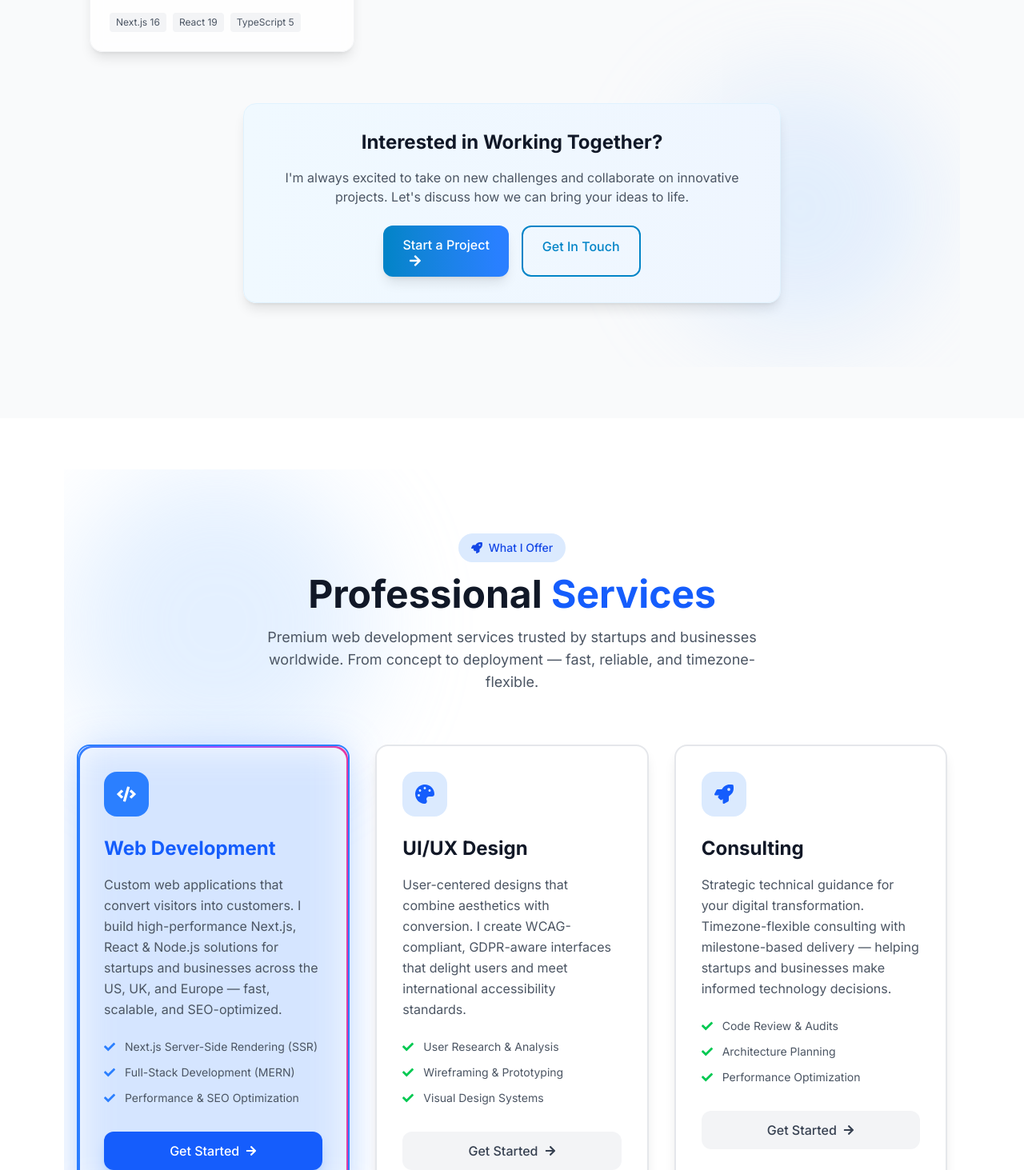
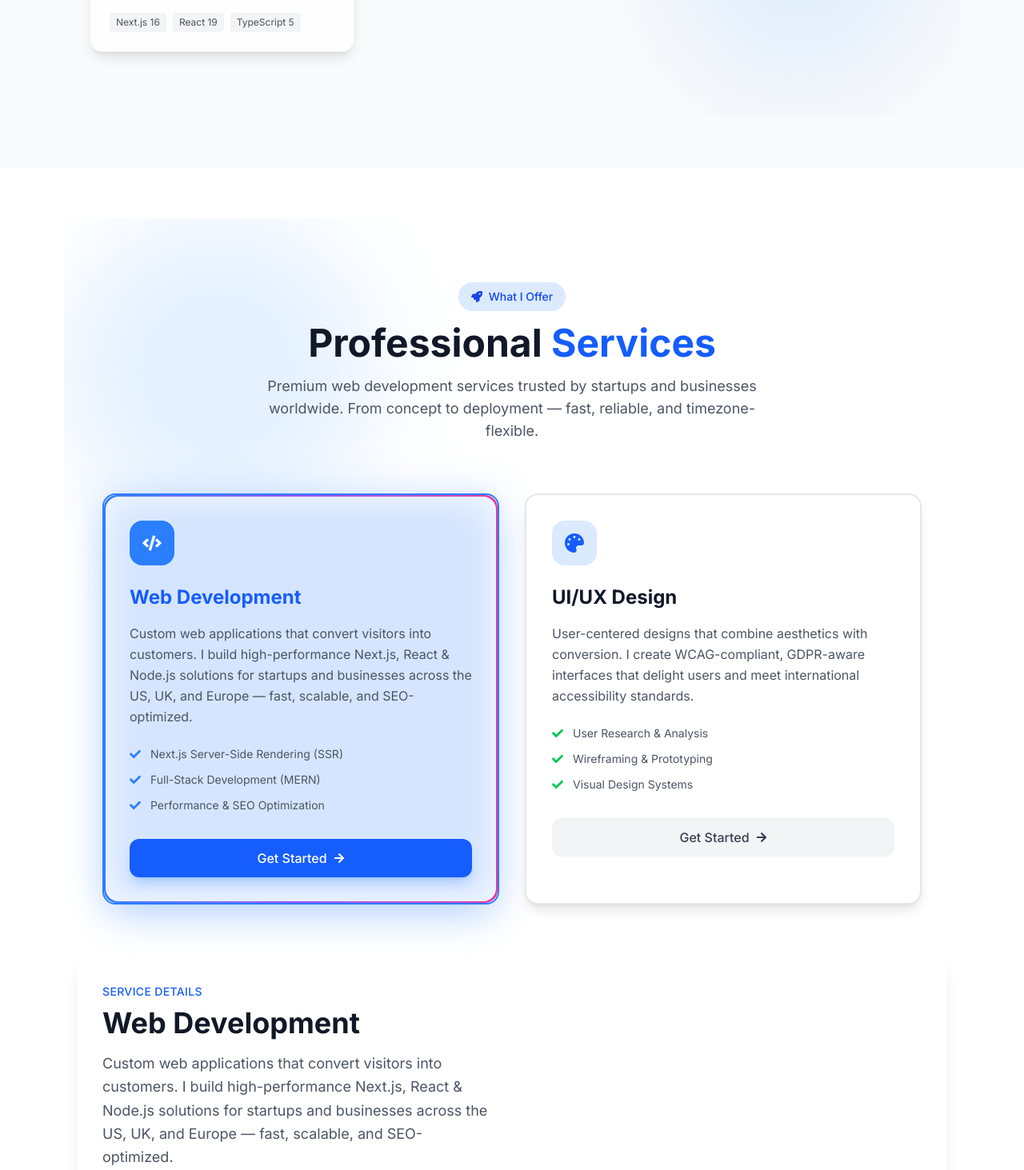
Before and after one commit to pubudutharanga/pubudu-portfolio, a React (Vite) app: page / in a window 1280 px wide. Shown: the part 3627-5090 px from the top of the page at 80% size. Built offline with nearby package versions, Linux system fonts and the light colour scheme.

Commit message:
feat: implement portfolio and services sections with project filtering and structured SEO data

```diff
--- a/src/components/SeoMeta.jsx
+++ b/src/components/SeoMeta.jsx
@@ -125,13 +125,6 @@ const SeoMeta = ({
                         "@type": "Service",
                         "name": "UI/UX Design"
                     }
-                },
-                {
-                    "@type": "Offer",
-                    "itemOffered": {
-                        "@type": "Service",
-                        "name": "Technical Consulting"
-                    }
                 }
             ]
         },
@@ -201,22 +194,6 @@ const SeoMeta = ({
                 { "@type": "Country", "name": "United States" },
                 { "@type": "Country", "name": "United Kingdom" },
                 { "@type": "Country", "name": "Germany" }
-            ]
-        },
-        {
-            "@context": "https://schema.org",
-            "@type": "Service",
-            "@id": `${siteUrl}/#service-consulting`,
-            "serviceType": "Technical Consulting",
-            "name": "Web Development Consulting",
-            "description": "Strategic technical guidance for digital transformation. Timezone-flexible consulting with milestone-based delivery for startups and enterprises.",
-            "provider": { "@id": `${siteUrl}/#person` },
-            "areaServed": [
-                { "@type": "Country", "name": "United States" },
-                { "@type": "Country", "name": "United Kingdom" },
-                { "@type": "Country", "name": "Germany" },
-                { "@type": "Country", "name": "Canada" },
-                { "@type": "Country", "name": "Australia" }
             ]
         }
     ];
--- a/src/data.js
+++ b/src/data.js
@@ -217,21 +217,6 @@ export const SERVICES = [
             'Design System Creation',
             'Mobile-First Design'
         ]
-    },
-    {
-        title: 'Consulting',
-        icon: '🚀',
-        description: 'Strategic technical guidance for your digital transformation. Timezone-flexible consulting with milestone-based delivery — helping startups and businesses make informed technology decisions.',
-        features: [
-            'Code Review & Audits',
-            'Architecture Planning',
-            'Performance Optimization',
-            'Technical Strategy',
-            'Best Practices Implementation',
-            'Team Mentoring',
-            'Technology Stack Selection',
-            'Project Rescue & Recovery'
-        ]
     }
 ]
 
--- a/src/sections/BlogPreview.jsx
+++ b/src/sections/BlogPreview.jsx
@@ -3,7 +3,7 @@ import { BLOG_POSTS } from '../data'
 import { Link } from 'react-router-dom'
 import { FaArrowRight, FaCalendar, FaClock, FaTags, FaEye } from 'react-icons/fa'
 import { motion } from 'framer-motion'
-import { HashLink } from 'react-router-hash-link';
+
 import { ElectricBorder } from '../components/reactbits'
 
 export default function BlogPreview({ dark }) {
@@ -322,12 +322,6 @@ export default function BlogPreview({ dark }) {
                                     View All Articles
                                     <FaArrowRight className="group-hover:translate-x-1 transition-transform" />
                                 </Link>
-                                <HashLink
-                                    smooth to="/#contact"
-                                    className="border-2 border-white text-white px-8 py-4 rounded-xl font-semibold hover:bg-white/10 transition-colors duration-300 text-lg"
-                                >
-                                    Get Updates
-                                </HashLink>
                             </div>
                         </div>
 
--- a/src/sections/Portfolio.jsx
+++ b/src/sections/Portfolio.jsx
@@ -2,7 +2,7 @@ import React, { useState, useEffect } from 'react'
 import { PROJECTS } from '../data'
 import { FaGithub, FaExternalLinkAlt, FaCode, FaFilter, FaTimes, FaArrowRight, FaRegClock, FaCheck, FaSpinner } from 'react-icons/fa'
 import { motion, AnimatePresence } from 'framer-motion'
-import { HashLink } from 'react-router-hash-link';
+
 import { Helmet } from 'react-helmet-async';
 
 export default function Portfolio() {
@@ -338,39 +338,7 @@ export default function Portfolio() {
                     </motion.div>
                 )}
 
-                {/* Call to Action */}
-                <motion.div
-                    className="text-center mt-16"
-                    initial={{ opacity: 0, y: 30 }}
-                    whileInView={{ opacity: 1, y: 0 }}
-                    viewport={{ once: true }}
-                    transition={{ duration: 0.6, delay: 0.3 }}
-                >
-                    <div className="card p-8 max-w-2xl mx-auto bg-gradient-to-r from-primary-50 to-blue-50 dark:from-primary-900/20 dark:to-blue-900/20 border border-primary-100 dark:border-primary-800">
-                        <h3 className="text-2xl font-bold text-gray-900 dark:text-white mb-4">
-                            Interested in Working Together?
-                        </h3>
-                        <p className="text-gray-600 dark:text-gray-300 mb-6">
-                            I'm always excited to take on new challenges and collaborate on innovative projects.
-                            Let's discuss how we can bring your ideas to life.
-                        </p>
-                        <div className="flex flex-col sm:flex-row gap-4 justify-center">
-                            <HashLink
-                                smooth to="/#contact"
-                                className="btn-primary group"
-                            >
-                                Start a Project
-                                <FaArrowRight className="ml-2 group-hover:translate-x-1 transition-transform" />
-                            </HashLink>
-                            <a
-                                href="mailto:pubudutharange@gmail.com"
-                                className="btn-secondary"
-                            >
-                                Get In Touch
-                            </a>
-                        </div>
-                    </div>
-                </motion.div>
+
             </div>
 
             {/* Project Detail Modal */}
--- a/src/sections/Services.jsx
+++ b/src/sections/Services.jsx
@@ -54,8 +54,7 @@ export default function Services() {
 
     const serviceIcons = {
         'Web Development': FaCode,
-        'UI/UX Design': FaPalette,
-        'Consulting': FaRocket
+        'UI/UX Design': FaPalette
     }
 
     return (
@@ -88,7 +87,7 @@ export default function Services() {
                 </motion.div>
 
                 {/* Services Grid */}
-                <div className="grid lg:grid-cols-3 gap-6 md:gap-8 mb-12 md:mb-16">
+                <div className="grid md:grid-cols-2 gap-6 md:gap-8 mb-12 md:mb-16 max-w-5xl mx-auto">
                     {SERVICES.map((service, index) => {
                         const IconComponent = serviceIcons[service.title] || FaCode
                         const isSelected = selectedService === index
@@ -239,12 +238,6 @@ export default function Services() {
                                     Start Your Project
                                     <FaArrowRight className="group-hover:translate-x-1 transition-transform" />
                                 </HashLink>
-                                <a
-                                    href="mailto:pubudutharange@gmail.com"
-                                    className="border-2 border-blue-600 text-blue-600 hover:bg-blue-600 hover:text-white px-6 py-3 md:px-8 md:py-4 rounded-xl font-medium transition-colors duration-300 flex items-center justify-center"
-                                >
-                                    Schedule Consultation
-                                </a>
                             </div>
                         </div>
 
@@ -258,7 +251,6 @@ export default function Services() {
                                         <div className="text-6xl mb-4">
                                             {selectedService === 0 && <FaCode />}
                                             {selectedService === 1 && <FaPalette />}
-                                            {selectedService === 2 && <FaRocket />}
                                         </div>
                                         <p className="text-xl font-semibold">Premium Quality</p>
                                         <p className="text-white/80 mt-2">Tailored to Your Needs</p>
@@ -276,34 +268,6 @@ export default function Services() {
                         </div>
                     </div>
                 </div>
-
-                {/* Bottom CTA */}
-                <div className="text-center mt-20">
-                    <div className="bg-gradient-to-r from-blue-500/10 to-purple-500/10 dark:from-blue-900/20 dark:to-purple-900/20 border border-blue-200 dark:border-blue-800 rounded-2xl p-8 max-w-3xl mx-auto">
-                        <h3 className="text-2xl lg:text-3xl font-bold text-gray-900 dark:text-white mb-4">
-                            Ready to Start Your Project?
-                        </h3>
-                        <p className="text-gray-600 dark:text-gray-300 mb-6 text-lg">
-                            Let's collaborate to bring your ideas to life with cutting-edge solutions
-                            and exceptional user experiences.
-                        </p>
-                        <div className="flex flex-col sm:flex-row gap-4 justify-center">
-                            <HashLink
-                                smooth to="/#contact"
-                                className="bg-blue-600 hover:bg-blue-700 text-white px-6 py-3 md:px-8 md:py-4 rounded-xl font-medium transition-colors duration-300 text-lg flex items-center justify-center gap-2"
-                            >
-                                Get Free Consultation
-                                <FaArrowRight className="group-hover:translate-x-2 transition-transform" />
-                            </HashLink>
-                            <HashLink
-                                smooth to="/#portfolio"
-                                className="border-2 border-blue-600 text-blue-600 hover:bg-blue-600 hover:text-white px-6 py-3 md:px-8 md:py-4 rounded-xl font-medium transition-colors duration-300 text-lg"
-                            >
-                                View My Work
-                            </HashLink>
-                        </div>
-                    </div>
-                </div>
             </div>
         </section >
     )
```
